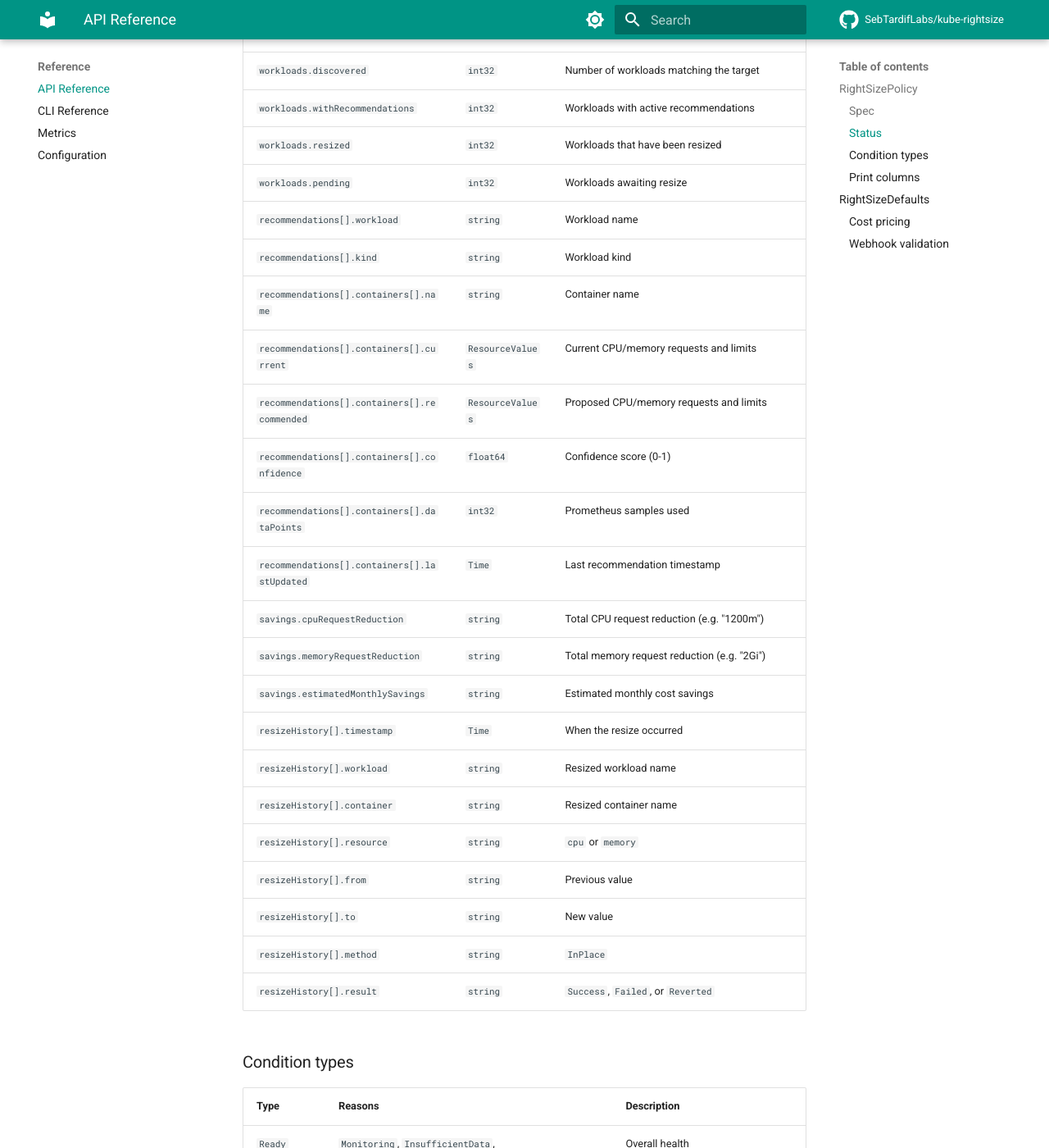
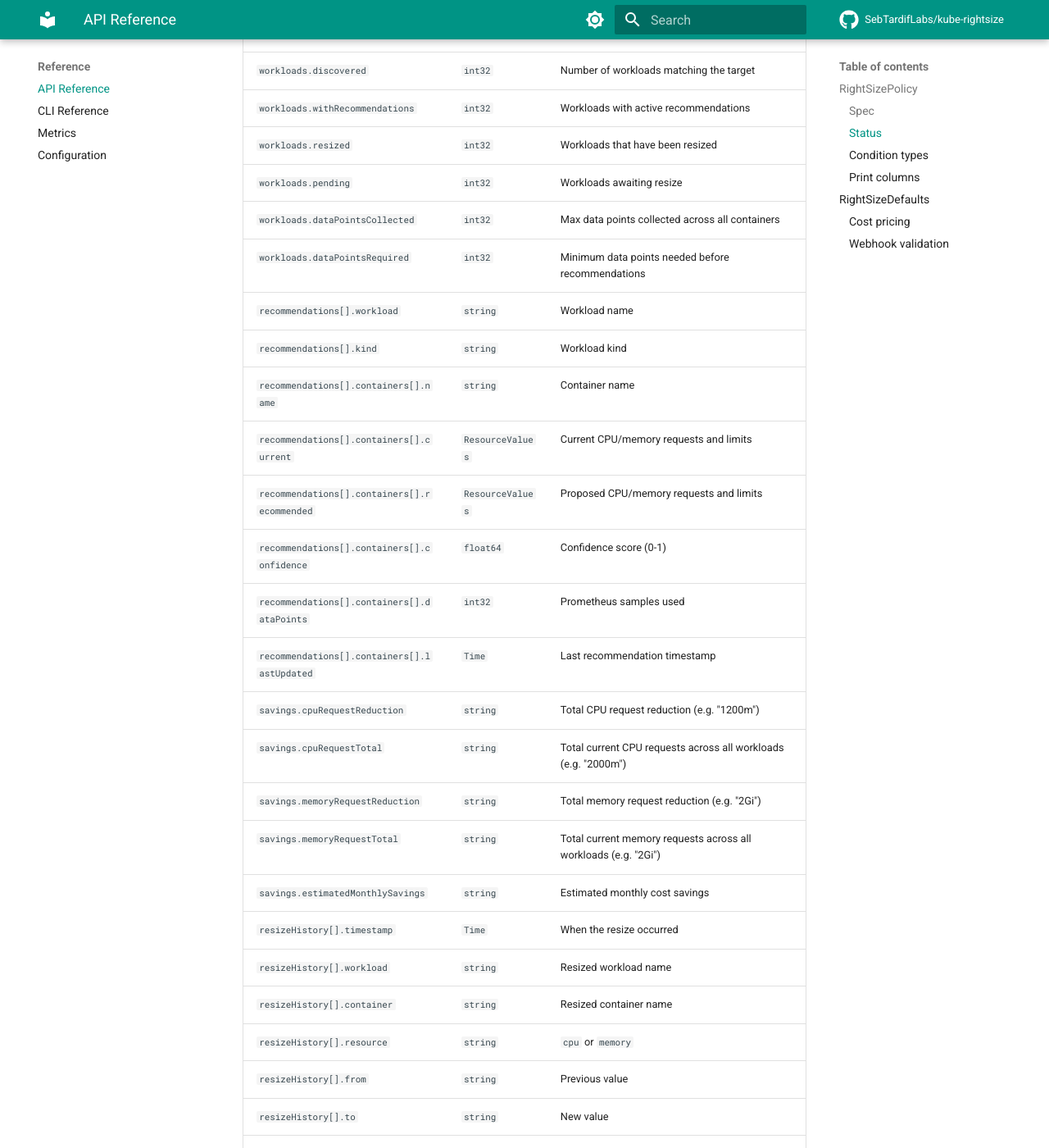
Before and after one commit to attune-io/attune, an MkDocs documentation site: the page built from docs/reference/api.md, in a window 1280 px wide and 1400 px high, scrolled down 1710 px. Shown: the whole window at 82% size. Built offline with MkDocs 1.6.1 and Material for MkDocs 9.7.7, drawn with Linux system fonts in a browser that asks for light colours; comment, search, counter and statistics services are not loaded.

Commit message:
docs: update CLI/API reference for new fields, show progress in recommendations
End User perspective fixes:

1. CLI reference: added % SAVED column and NAMESPACE/NAME to savings table
2. API reference: added 4 new status fields (dataPointsCollected,
   dataPointsRequired, cpuRequestTotal, memoryRequestTotal)
3. policyReadyReason now returns the actual condition message instead
   of hardcoded 'Collecting data', so recommendations output shows
   the same progress info as status (e.g., 'Collecting data: 42/168
   data points (25%)')

Signed-off-by: Sebastien Tardif <sebtardif@ncf.ca>

```diff
--- a/docs/reference/api.md
+++ b/docs/reference/api.md
@@ -77,6 +77,8 @@ spec:
 | `workloads.withRecommendations` | `int32` | Workloads with active recommendations |
 | `workloads.resized` | `int32` | Workloads that have been resized |
 | `workloads.pending` | `int32` | Workloads awaiting resize |
+| `workloads.dataPointsCollected` | `int32` | Max data points collected across all containers |
+| `workloads.dataPointsRequired` | `int32` | Minimum data points needed before recommendations |
 | `recommendations[].workload` | `string` | Workload name |
 | `recommendations[].kind` | `string` | Workload kind |
 | `recommendations[].containers[].name` | `string` | Container name |
@@ -86,7 +88,9 @@ spec:
 | `recommendations[].containers[].dataPoints` | `int32` | Prometheus samples used |
 | `recommendations[].containers[].lastUpdated` | `Time` | Last recommendation timestamp |
 | `savings.cpuRequestReduction` | `string` | Total CPU request reduction (e.g. "1200m") |
+| `savings.cpuRequestTotal` | `string` | Total current CPU requests across all workloads (e.g. "2000m") |
 | `savings.memoryRequestReduction` | `string` | Total memory request reduction (e.g. "2Gi") |
+| `savings.memoryRequestTotal` | `string` | Total current memory requests across all workloads (e.g. "2Gi") |
 | `savings.estimatedMonthlySavings` | `string` | Estimated monthly cost savings |
 | `resizeHistory[].timestamp` | `Time` | When the resize occurred |
 | `resizeHistory[].workload` | `string` | Resized workload name |
```
Also changed, not shown: docs/reference/cli.md (+3 -0 lines), 2 other files.
